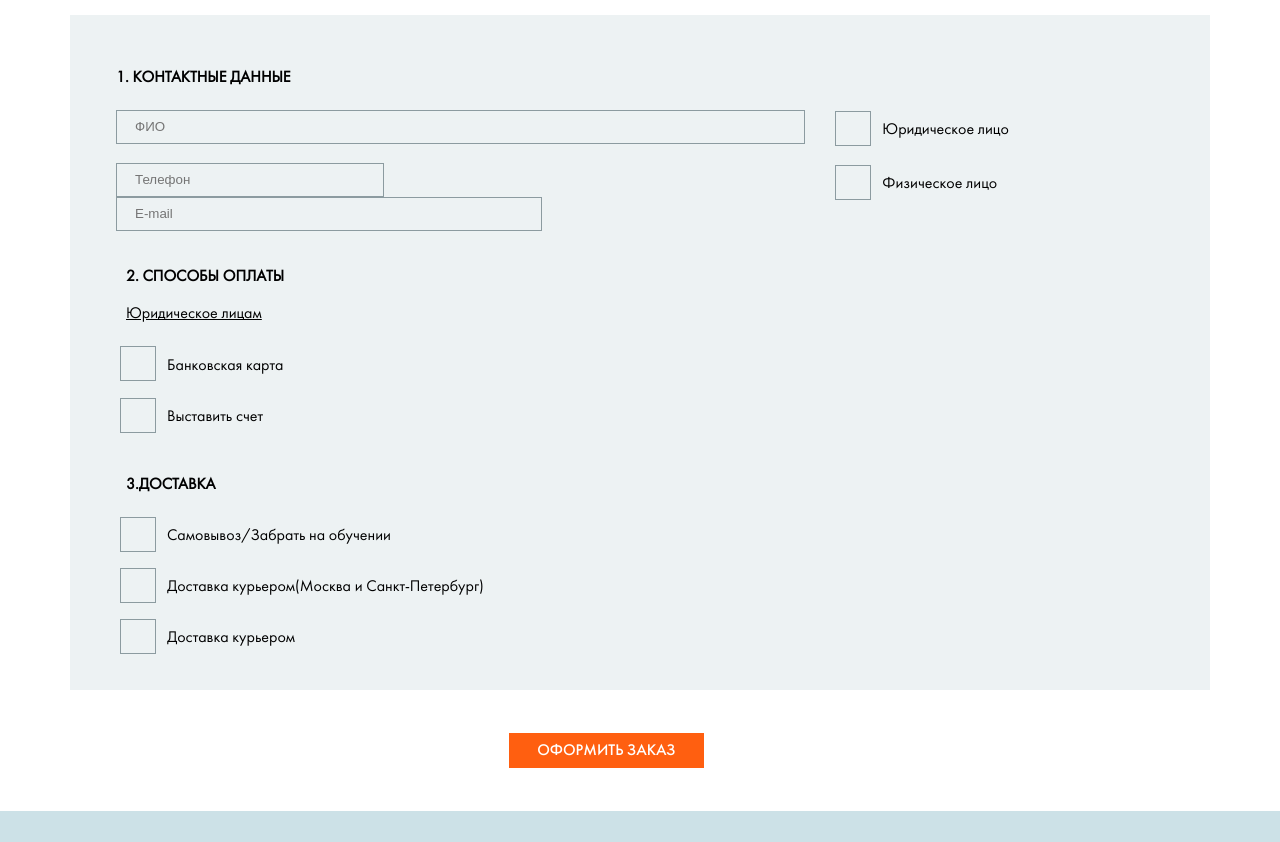
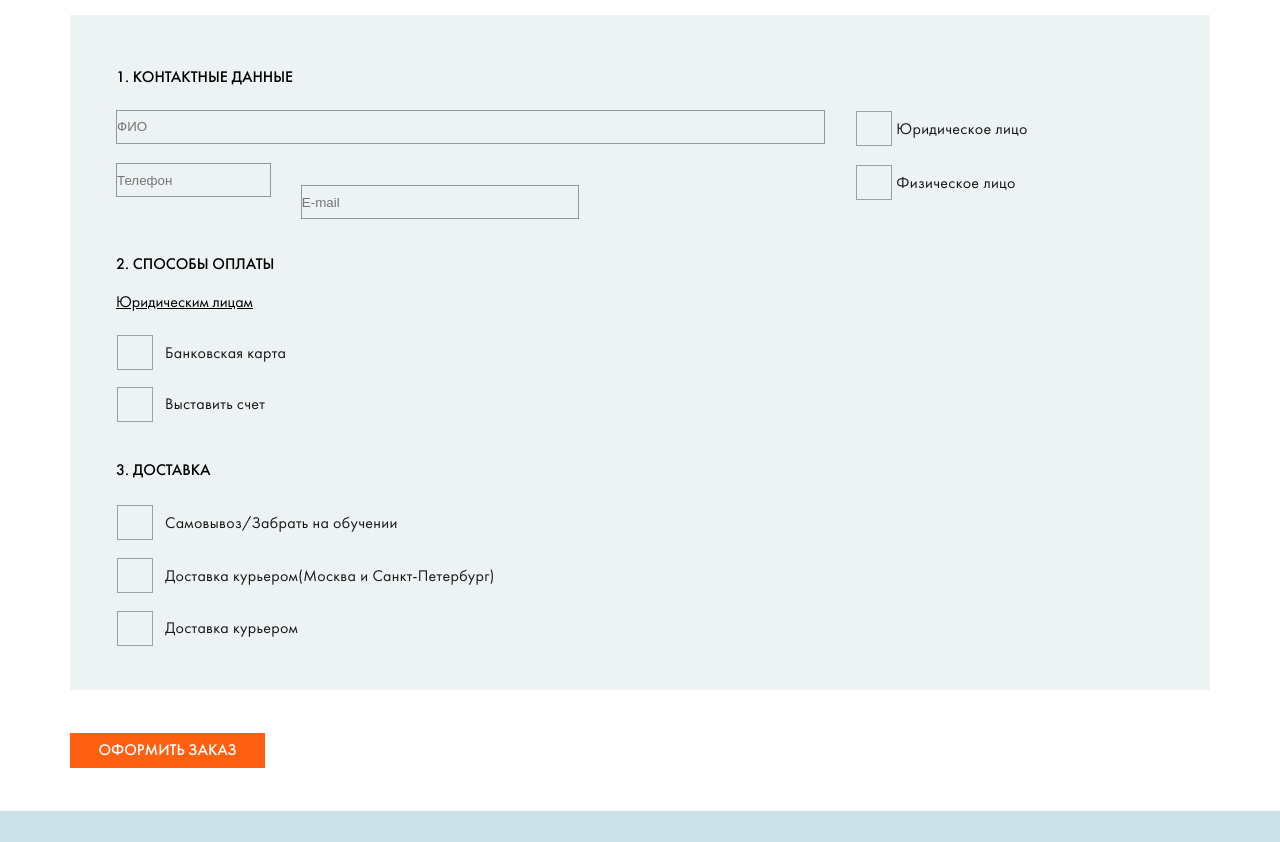
Before and after one commit to magklax/ruchool, a website: page src/orderkey.pug in a window 1280 px wide. Shown: the part 375-1217 px from the top of the page. Drawn offline with nearby package versions, Linux system fonts and the light colour scheme; files that its build step writes are made by us from their sources; files whose address does not match are found by name.

Commit message:
комит

```diff
--- a/src/orderkey.pug
+++ b/src/orderkey.pug
@@ -37,39 +37,44 @@ html
               .col-md-8
                 label#family.contacts-details 1. Контактные данные
                 input.surname(name='family', placeholder='ФИО', type='text')
-                input.phone(name='phone', placeholder='Телефон', type='text')
-                input.e-mail(name='e-mail', placeholder='E-mail', type='text')
+                .row
+                  .col-md-3
+                    input.phone(name='phone', placeholder='Телефон', type='text')
+                  .col-md-5
+                    input.e-mail(name='e-mail', placeholder='E-mail', type='text')
               .col-md-4
                 p.paragraph-element-one
-                  label#law-person.body Юридическое лицо
+                  label#law-person.body-label Юридическое лицо
                     input.visually-hidden(name='law-person' type='checkbox')
                     span.checkbox-indicator
                 p.paragraph-element-two
-                  label#individual.body Физическое лицо
+                  label#individual.body-label Физическое лицо
                     input.visually-hidden(name='individual' type='checkbox')
                     span.checkbox-indicator
               .col-md-5
                 label.contacts 2. Способы Оплаты
-                label.law-persons Юридическое лицам
-                p.main-paragraph
-                  label#bank-card.body Банковская карта
+                p.paragraph-legalperson
+                  label.law-persons Юридическим лицам
+                p.paragraph-payment-methods
+                  label#bank-card.body-label Банковская карта
                     input.visually-hidden(name='bank-card' type='checkbox')
                     span.checkbox-indicator
-                p.main-paragraph
-                  label#bill.body Выставить счет
+                p.paragraph-payment-methods
+                  label#bill.body-label Выставить счет
                     input.visually-hidden(name='bill' type='checkbox')
                     span.checkbox-indicator
-                label.dilivery 3.Доставка
-                p.main-paragraph
-                  label#pickup-card.body Самовывоз/Забрать на обучении
+                p.delivery-bill
+                  label.delivery 3. Доставка
+                p.paragraph-delivery
+                  label#pickup-card.body-label Самовывоз/Забрать на обучении
                     input.visually-hidden(name='pickup' type='checkbox')
                     span.checkbox-indicator
-                p.main-paragraph
-                  label#courier-city.body Доставка курьером(Москва и Санкт-Петербург)
+                p.paragraph-delivery
+                  label#courier-city.body-label Доставка курьером(Москва и Санкт-Петербург)
                     input.visually-hidden(name='courier-city' type='checkbox')
                     span.checkbox-indicator
-                p.main-paragraph
-                  label#courier.body Доставка курьером
+                p.paragraph-delivery
+                  label#courier.body-label Доставка курьером
                     input.visually-hidden(name='courier' type='checkbox')
                     span.checkbox-indicator
 
--- a/src/sass/pages/order.scss
+++ b/src/sass/pages/order.scss
@@ -45,47 +45,59 @@ a {
 
 .contacts-details {
     display: block;
+    color: #000000;
+    font-family: $FuturaMediumC;
+    font-size: 16px;
+    font-weight: 400;
     margin-bottom: 24px;
     text-transform: uppercase;
-    font-weight: bold;
 }
 
 .contacts {
     display: block;
+    color: #000000;
+    font-family: $FuturaMediumC;
+    font-size: 16px;
+    font-weight: 400;
+    line-height: 17px;
+    text-transform: uppercase;
     margin-bottom: 20.6px;
-    text-transform: uppercase;
-    font-weight: bold;
 }
 
-.dilivery {
+.delivery {
     display: block;
-    margin-top: 51px;
+    color: #000000;
+    font-family: $FuturaMediumC;
+    font-size: 16px;
+    font-weight: 400;
+    line-height: 17px;
     text-transform: uppercase;
-    font-weight: bold;
 }
 
 .surname {
     display: block;
+    width: 100%;
+    padding: 8.6px 0 8.6px 0;
     margin-bottom: 19px;
-    padding: 8.5px 18px;
-    padding-right: 492px;
     border: 1px solid #8c9ba0;
     background-color: #edf2f3;
     color: #8c9ba0;
 }
 
 .phone {
+    display: block;
+    width: 100%;
+    padding: 8.6px 0 8.6px 0;
     border: 1px solid #8c9ba0;
     background-color: #edf2f3;
     color: #8c9ba0;
-    padding: 8.5px 18px;
-    padding-right: 71px;
     margin-right: 27px;
 }
 
 .e-mail {
-    padding: 8.5px 18px;
-    padding-right: 229px;
+    display: block;
+    width: 100%;
+    padding: 8.6px 0 8.6px 0;
     margin-right: 50px;
     border: 1px solid #8c9ba0;
     background-color: #edf2f3;
@@ -106,7 +118,16 @@ a {
     position: relative;
     padding: 1.2px 0 0 41px;
     cursor: pointer;
-  }
+}
+
+.body-label {
+    font-family: $FuturaBookC;
+    font-size: 16px;
+    font-weight: 400;
+    color: #000000;
+    opacity: 0.9;
+    letter-spacing: 0.3px;
+}
 
 .visually-hidden {
     position: absolute;
@@ -123,7 +144,7 @@ a {
 input+.checkbox-indicator {
     position: absolute;
     top: -9px;
-    left: -6px;
+    left: 1px;
     width: 36px;
     height: 35px;
     background-image: url(../images/square.png);
@@ -160,11 +181,18 @@ input:checked+.checkbox-indicator::after {
     opacity: 0.9;
 }
 
-.main-paragraph {
+.paragraph-payment-methods {
     position: relative;
-    padding: 1.2px 0 0 41px;
+    padding: 0.7px 0 0 49px;
     cursor: pointer;
-    margin-top: 33px;
+    margin-top: 33.6px;
+}
+
+.paragraph-delivery {
+    position: relative;
+    padding: 0.7px 0 0 49px;
+    cursor: pointer;
+    margin-top: 35px;
   }
 
 .paragraph-element-one {
@@ -181,21 +209,16 @@ input:checked+.checkbox-indicator::after {
     margin-top: 36px;
   }
 
+.delivery-bill {
+    margin-top: 49px;
+}
+
 .col-md-8 {
     margin-bottom: 47px;
 }
 
-.col-md-4 {
-    margin-left: -14px;
-}
-
 .col-md-5 {
     margin-top: 22px;
-    margin-left: 10px;
-}
-
-.col-md-3 {
-    margin: 0 auto;
 }
 
 .button-offer {
```
Also changed, not shown: build/css/main.css, build/orderkey.html.
